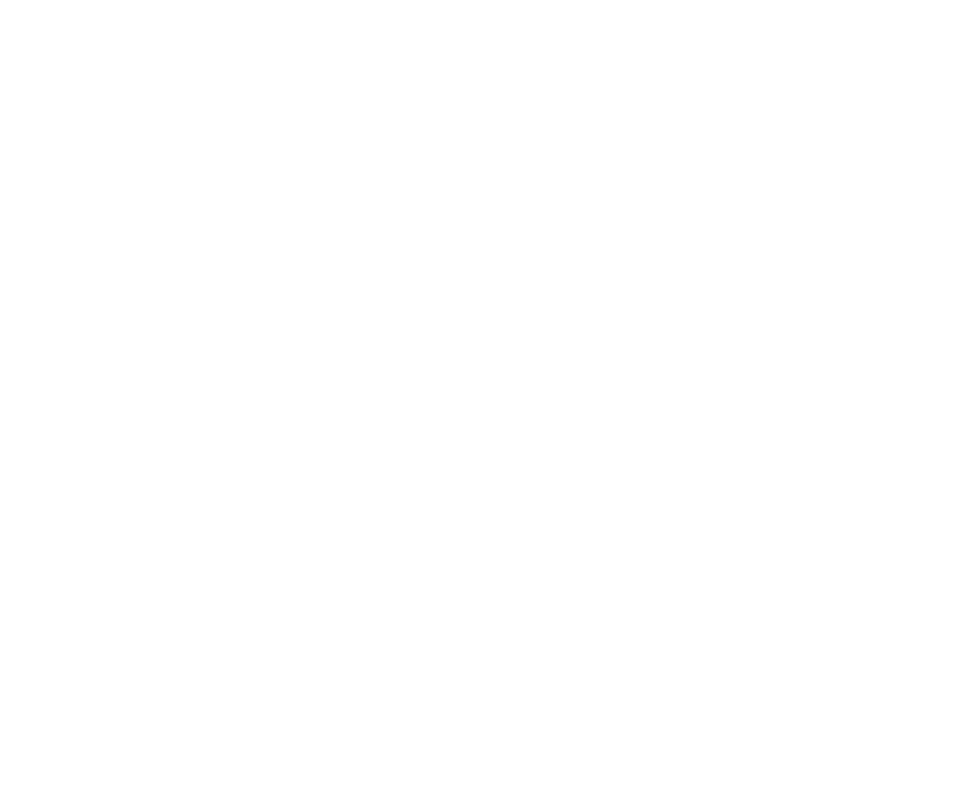
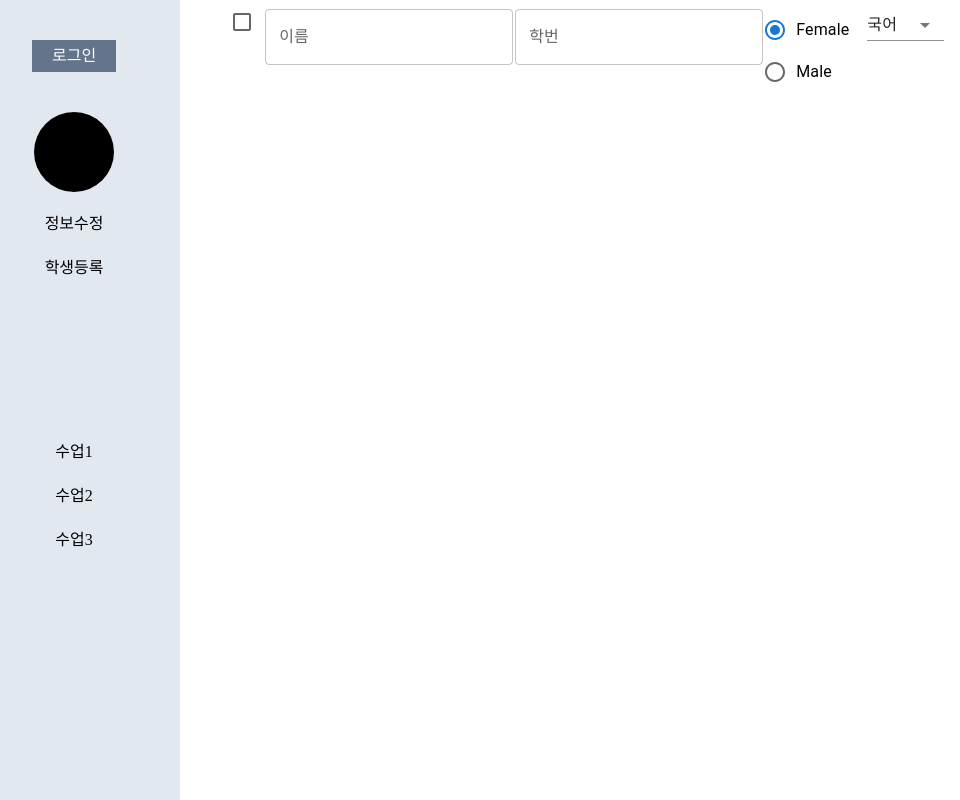
Before and after one commit to mirinai/project_attendance_of_students, a React (Create React App) app: page /register/test in a window 1280 px wide. Before the commit this address had no page. Shown: the whole page, without its empty margins (32-992 px from the left). Built offline with nearby package versions, Linux system fonts and the light colour scheme; a web font is replaced by a local one.

Commit message:
버튼 스크립트 생성, 추가 버튼 클릭 시 테이블 추가 기능 추가

```diff
--- a/src/components/layout/Routing.tsx
+++ b/src/components/layout/Routing.tsx
@@ -5,6 +5,7 @@
 import ClassContents from "../organism/ClassContents";
 import Attendance from "../organism/Attendance";
 import Main from "../organism/Main";
+import StudentList from "../../황승우/StudentList";
 
 const Routing = () => {
   return (
@@ -16,6 +17,7 @@
           <Route path="/attendance" element={<Attendance />}></Route>
           <Route path="/register" element={<Register />}></Route>
           <Route path="/classcontent" element={<ClassContents />}></Route>
+          <Route path="/register/test" element={<StudentList />}></Route>
         </Route>
       </Routes>
     </BrowserRouter>
--- a/src/components/organism/Register.tsx
+++ b/src/components/organism/Register.tsx
@@ -14,17 +14,35 @@
   TextField,
 } from "@mui/material";
 import AddIcon from "@mui/icons-material/Add";
+import { useState } from "react";
+import StudentList, { StuProps } from "../../황승우/StudentList";
+import AddButton from "../../황승우/AddButton";
+import { queryByTestId } from "@testing-library/react";
 
 const Register = () => {
   const label = { inputProps: { "aria-label": "Checkbox demo" } };
+  const [id, setId] = useState<number>(0);
+  const [addStu, setStu] = useState<StuProps[]>([]);
+
+  const clickRegister = () => {
+    alert("등록하기 버튼 클릭");
+  };
+  const registerButton = () => {
+    const newStu = { id };
+    setStu((prev) => [...prev, newStu]);
+    setId((prev) => prev + 1);
+  };
+
   return (
     <div className="w-full h-full flex flex-col gap-10 justify-center items-center">
       <div className="text-7xl text-center">학생 등록 페이지</div>
       <div>
-        <Button variant="contained">등록하기</Button>
+        <Button variant="contained" onClick={clickRegister}>
+          등록하기
+        </Button>
       </div>
-      <div>
-        <table className="border">
+      <div className="w-5/6">
+        <table className="border w-full">
           <tr>
             <th>
               <Checkbox {...label} />
@@ -34,59 +52,14 @@
             <th>성별</th>
             <th>수강 수업</th>
             <th>
-              <Fab size="small" color="primary" aria-label="add">
-                <AddIcon />
-              </Fab>
+              <AddButton handleClick={registerButton} />
             </th>
           </tr>
-          <tr>
-            <td>
-              <Checkbox {...label} />
-            </td>
-            <td>
-              <TextField id="outlined-basic" label="이름" variant="outlined" />
-            </td>
-            <td>
-              <TextField id="outlined-basic" label="학번" variant="outlined" />
-            </td>
-            <td>
-              <FormControl>
-                <RadioGroup
-                  aria-labelledby="demo-radio-buttons-group-label"
-                  defaultValue="female"
-                  name="radio-buttons-group"
-                >
-                  <FormControlLabel
-                    value="female"
-                    control={<Radio />}
-                    label="Female"
-                  />
-                  <FormControlLabel
-                    value="male"
-                    control={<Radio />}
-                    label="Male"
-                  />
-                </RadioGroup>
-              </FormControl>
-            </td>
-            <td>
-              <FormControl fullWidth>
-                <NativeSelect
-                  defaultValue={"kor"}
-                  inputProps={{
-                    name: "age",
-                    id: "uncontrolled-native",
-                  }}
-                >
-                  <option value={"math"}>수학</option>
-                  <option value={"science"}>과학</option>
-                  <option value={"eng"}>영어</option>
-                  <option value={"his"}>한국사</option>
-                  <option value={"kor"}>국어</option>
-                </NativeSelect>
-              </FormControl>
-            </td>
-          </tr>
+          {/* 표 헤더 끝 추가 라인 */}
+
+          {addStu.map((v, i) => (
+            <StudentList key={v.id} {...v} />
+          ))}
         </table>
       </div>
     </div>
--- /dev/null
+++ b/src/황승우/AddButton.tsx
@@ -0,0 +1,18 @@
+import { Fab } from "@mui/material";
+import AddIcon from "@mui/icons-material/Add";
+
+type Addbutton = {
+  handleClick?: () => void;
+};
+
+const AddButton = ({ handleClick }: Addbutton) => {
+  return (
+    <>
+      <Fab size="small" color="primary" aria-label="add" onClick={handleClick}>
+        <AddIcon />
+      </Fab>
+    </>
+  );
+};
+
+export default AddButton;
--- /dev/null
+++ b/src/황승우/StudentList.tsx
@@ -0,0 +1,105 @@
+import {
+  Button,
+  Checkbox,
+  Fab,
+  FormControl,
+  FormControlLabel,
+  FormLabel,
+  InputLabel,
+  MenuItem,
+  NativeSelect,
+  Radio,
+  RadioGroup,
+  Select,
+  TextField,
+} from "@mui/material";
+
+export type StuProps = {
+  id?: number;
+  name?: string;
+  studentNumber?: number;
+  gender?: string;
+  classes?: string;
+  isChecked?: boolean;
+  onChangeChecked?: () => void;
+};
+
+const StudentList = ({
+  id,
+  name,
+  studentNumber,
+  gender,
+  classes,
+  isChecked = false,
+  onChangeChecked,
+}: StuProps) => {
+  const label = { inputProps: { "aria-label": "Checkbox demo" } };
+
+  return (
+    <>
+      <tr>
+        <td>
+          <Checkbox
+            value={id}
+            {...label}
+            checked={isChecked}
+            onChange={onChangeChecked}
+          />
+        </td>
+        <td>
+          <TextField
+            id="outlined-basic"
+            label="이름"
+            variant="outlined"
+            value={name}
+          />
+        </td>
+        <td>
+          <TextField
+            id="outlined-basic"
+            label="학번"
+            variant="outlined"
+            value={studentNumber}
+          />
+        </td>
+        <td>
+          <FormControl>
+            <RadioGroup
+              aria-labelledby="demo-radio-buttons-group-label"
+              defaultValue="female"
+              name="radio-buttons-group"
+              value={gender}
+            >
+              <FormControlLabel
+                value="female"
+                control={<Radio />}
+                label="Female"
+              />
+              <FormControlLabel value="male" control={<Radio />} label="Male" />
+            </RadioGroup>
+          </FormControl>
+        </td>
+        <td>
+          <FormControl fullWidth>
+            <NativeSelect
+              value={classes}
+              defaultValue={"kor"}
+              inputProps={{
+                name: "age",
+                id: "uncontrolled-native",
+              }}
+            >
+              <option value={"math"}>수학</option>
+              <option value={"science"}>과학</option>
+              <option value={"eng"}>영어</option>
+              <option value={"his"}>한국사</option>
+              <option value={"kor"}>국어</option>
+            </NativeSelect>
+          </FormControl>
+        </td>
+      </tr>
+    </>
+  );
+};
+
+export default StudentList;
```
